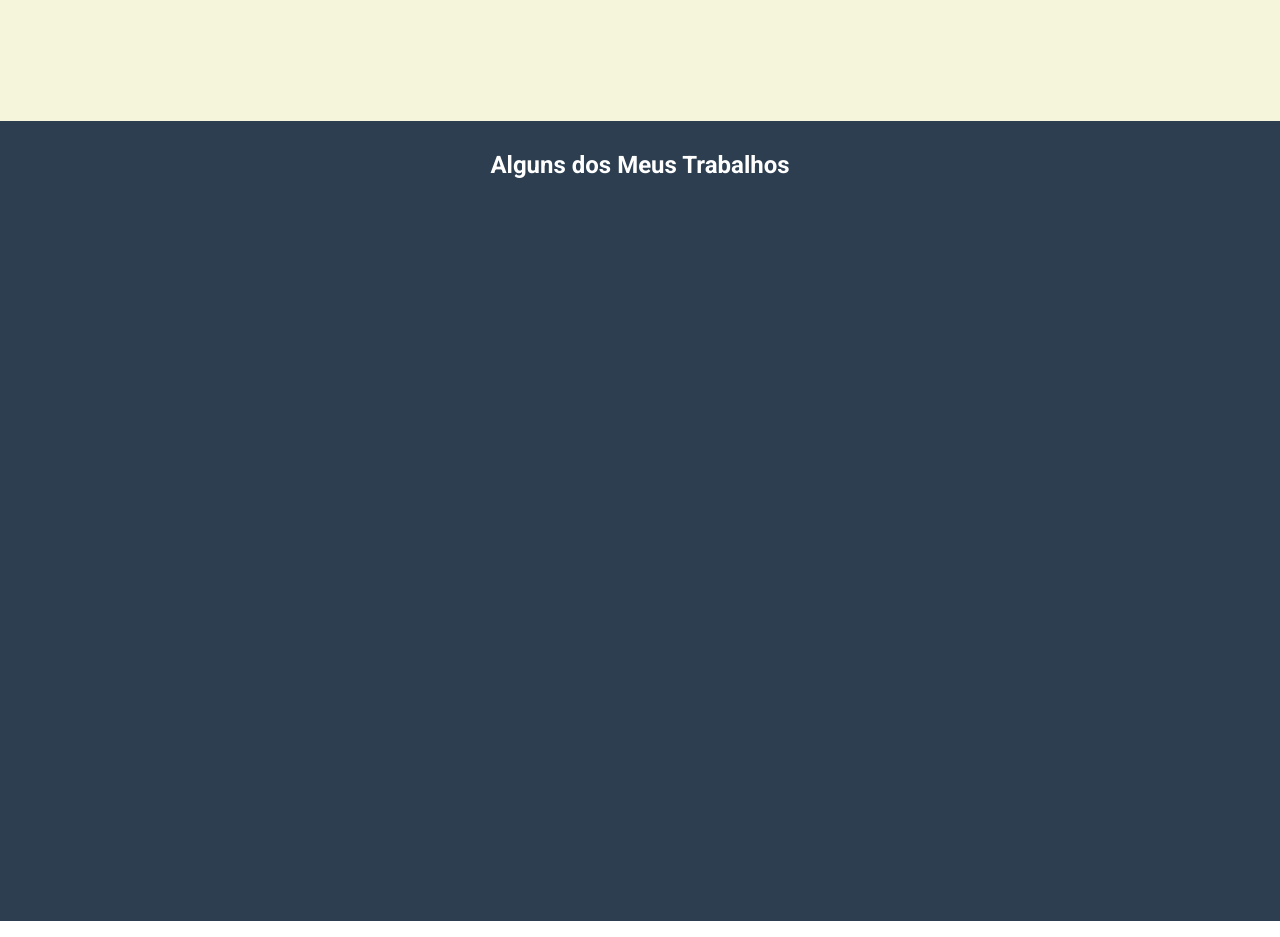
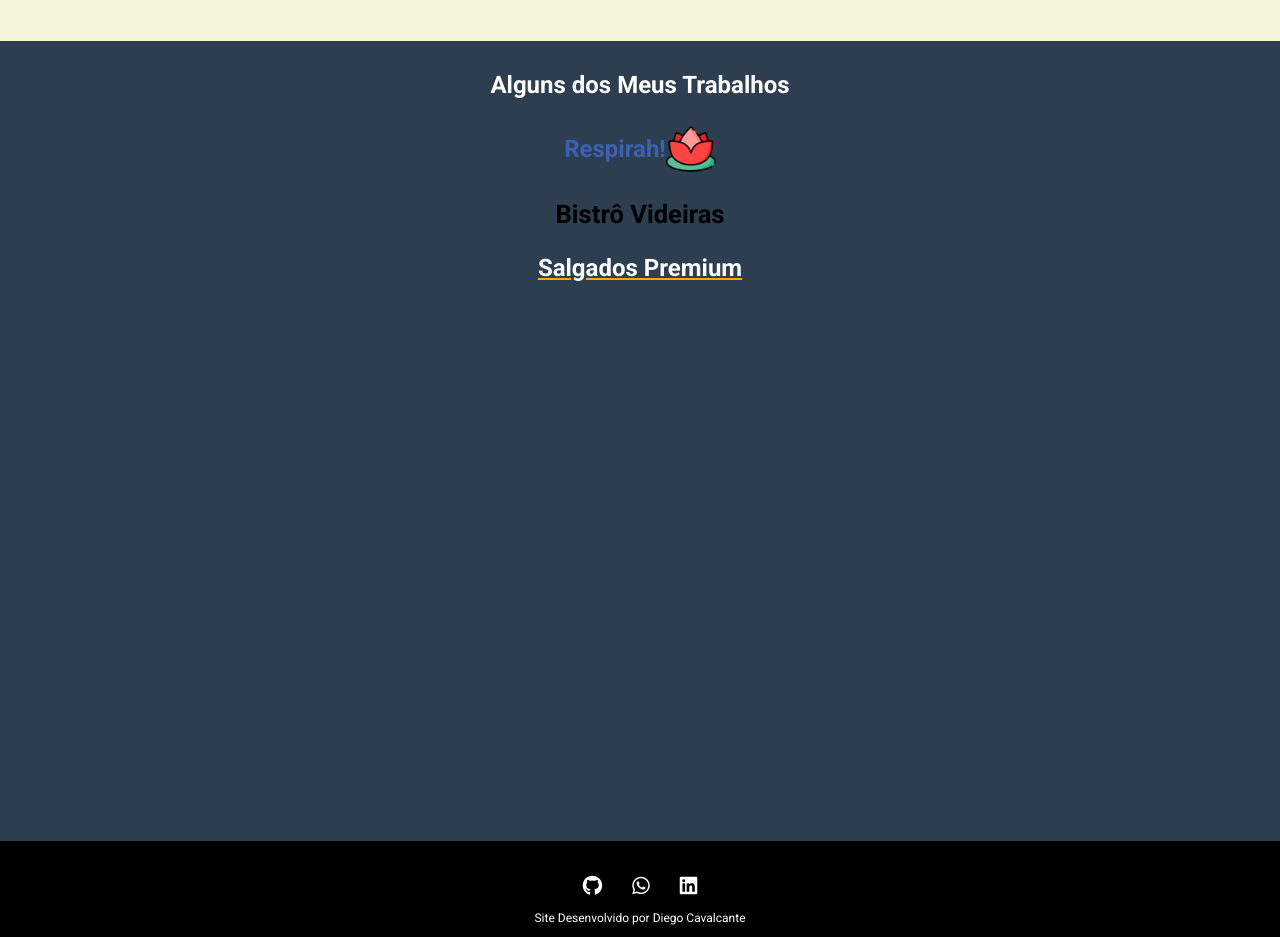
Before and after one commit to DiegoCavalcante1984/portifolio_, a plain HTML site: page index.html in a window 1280 px wide. Shown: the part 1720-2657 px from the top of the page. Drawn offline with Linux system fonts and the light colour scheme.

Commit message:
crete section job and footer

```diff
--- a/index.html
+++ b/index.html
@@ -80,7 +80,28 @@
 
         <section class="job_container">
             <h1>Alguns dos Meus Trabalhos</h1>
+
+
+            <h2 class="job2">Respirah!
+                <img src="imagens/lotus.png" alt="flor de lotus">
+            </h2>
+            <h2 class="job3">Bistrô Videiras</h2>
+
+            <h2 class="job1">Salgados Premium</h2>
         </section>
+        <footer class="footer">
+            <div class="social_media_footer">
+                <a href="https://github.com/DiegoCavalcante1984" target="_blank"><i class="fa-brands fa-github"></i></a>
+
+               <a href="https://wa.me/5511948469283" target="_blank"><i class="fa-brands fa-whatsapp"></i></a>
+
+               <a href="https://www.linkedin.com/in/diego-cavalcante-1425a91bb/" target="_blank"><i class="fa-brands fa-linkedin" ></i></a>
+
+
+            </div>
+            <p>Site Desenvolvido por Diego Cavalcante</p>
+
+        </footer>
 
 
 
--- a/style.css
+++ b/style.css
@@ -131,7 +131,7 @@ main{
 .box_description{
 
     background-color:beige;
-    height:135vh;
+    height:125vh;
     padding:10px;
 
 
@@ -168,11 +168,60 @@ main{
 .job_container{
 
     height:100vh;
-    background-color: #2c3e50;
+    background-color:#2c3e50;
 
 }
 .job_container h1{
     color:#FFF;
     padding-top:30px;
     text-align: center;
+
 }
+.job1{
+    color:#FFF;
+    text-decoration: underline #FFAA00;
+    padding-top:25px;
+    text-align: center;
+    cursor: pointer;
+}
+.job2{
+    display: flex;
+    align-items: center;
+    justify-content: center;
+    width:100%;
+    color: #3D61B1;
+    text-align: center;
+    padding-top:25px;
+    cursor: pointer;
+}
+.job2 img{
+    width: 50px;
+    height: 50px;
+    line-height:50px;
+}
+.job3{
+    text-align: center;
+    padding-top:25px;
+    font-size:1.6rem;
+    cursor: pointer;
+}
+.footer{
+    background-color:#000;
+    height:12vh;
+}
+.social_media_footer{
+    padding-top:20px;
+    display: flex;
+    justify-content: center;
+}
+footer p{
+    background-color: #000;
+    color: #FFF;
+    text-align: center;
+    font-size:12px;
+}
+.social_media_footer a i{
+    color:#FFF;
+    font-size:20px;
+    padding:15px
+}
```
Also changed, not shown: imagens/lotus.png (added).
